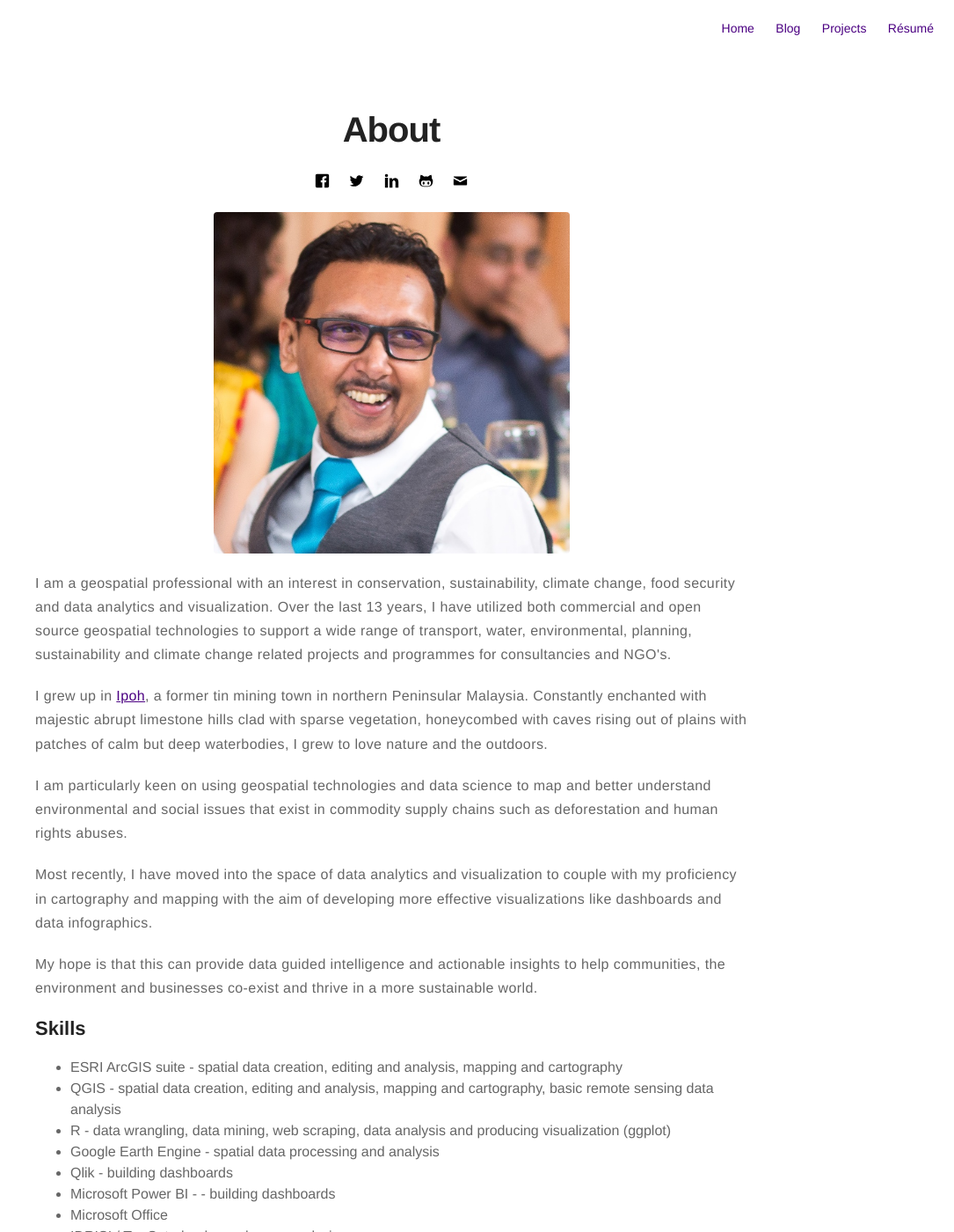
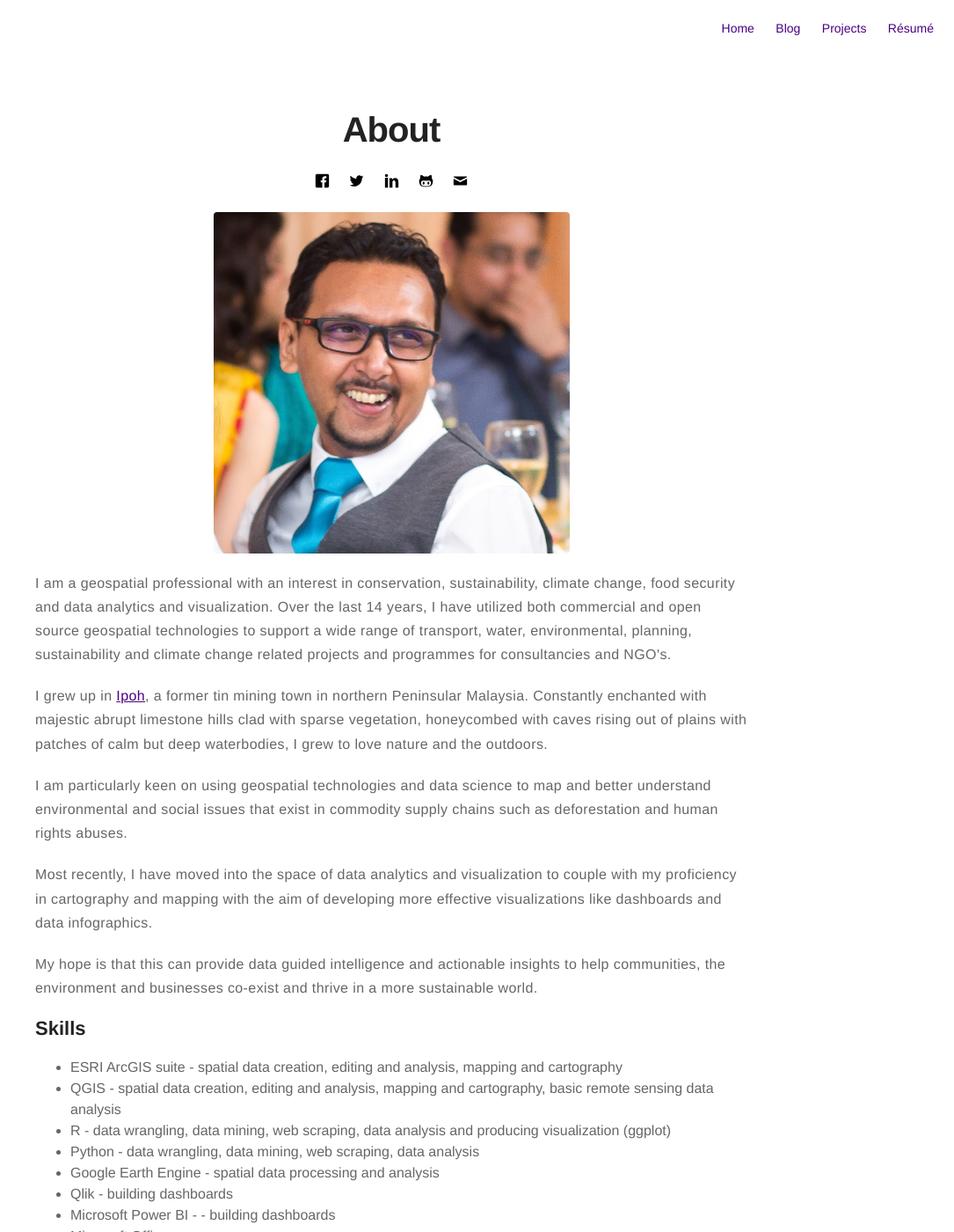
Before and after one commit to jasonjb82/jasonjb82.github.io, a Jekyll site: the page built from about.md, in a window 1280 px wide and 1400 px high. Shown: the whole window at 88% size, without its empty margins (195-1280 px from the left). Built offline with Jekyll 4.4.1, drawn with Linux system fonts in a browser that asks for light colours.

Commit message:
Update
Added python as new skill

```diff
--- a/about.md
+++ b/about.md
@@ -4,7 +4,7 @@ layout: page
 ---
 ![Profile Image]({{ site.url }}/{{ site.picture }})
 
-<p>I am a geospatial professional with an interest in conservation, sustainability, climate change, food security and data analytics and visualization. Over the last 13 years, I have utilized both commercial and open source geospatial technologies to support a wide range of transport, water, environmental, planning, sustainability and climate change related projects and programmes for consultancies and NGO's.</p>
+<p>I am a geospatial professional with an interest in conservation, sustainability, climate change, food security and data analytics and visualization. Over the last 14 years, I have utilized both commercial and open source geospatial technologies to support a wide range of transport, water, environmental, planning, sustainability and climate change related projects and programmes for consultancies and NGO's.</p>
 
 <p>I grew up in <a href="https://en.wikipedia.org/wiki/Ipoh/">Ipoh</a>,
 a former tin mining town in northern Peninsular Malaysia. Constantly enchanted with majestic abrupt limestone
@@ -23,6 +23,7 @@ I grew to love nature and the outdoors.</p>
 	<li><b>ESRI ArcGIS suite</b> - spatial data creation, editing and analysis, mapping and cartography</li>
 	<li><b>QGIS</b> - spatial data creation, editing and analysis, mapping and cartography, basic remote sensing data analysis</li>
 	<li><b>R</b> - data wrangling, data mining, web scraping, data analysis and producing visualization (ggplot)</li>
+	<li><b>Python</b> - data wrangling, data mining, web scraping, data analysis</li>
 	<li><b>Google Earth Engine</b> - spatial data processing and analysis</li>
 	<li><b>Qlik</b> - building dashboards</li>
 	<li><b>Microsoft Power BI</b> - - building dashboards</li>
```
